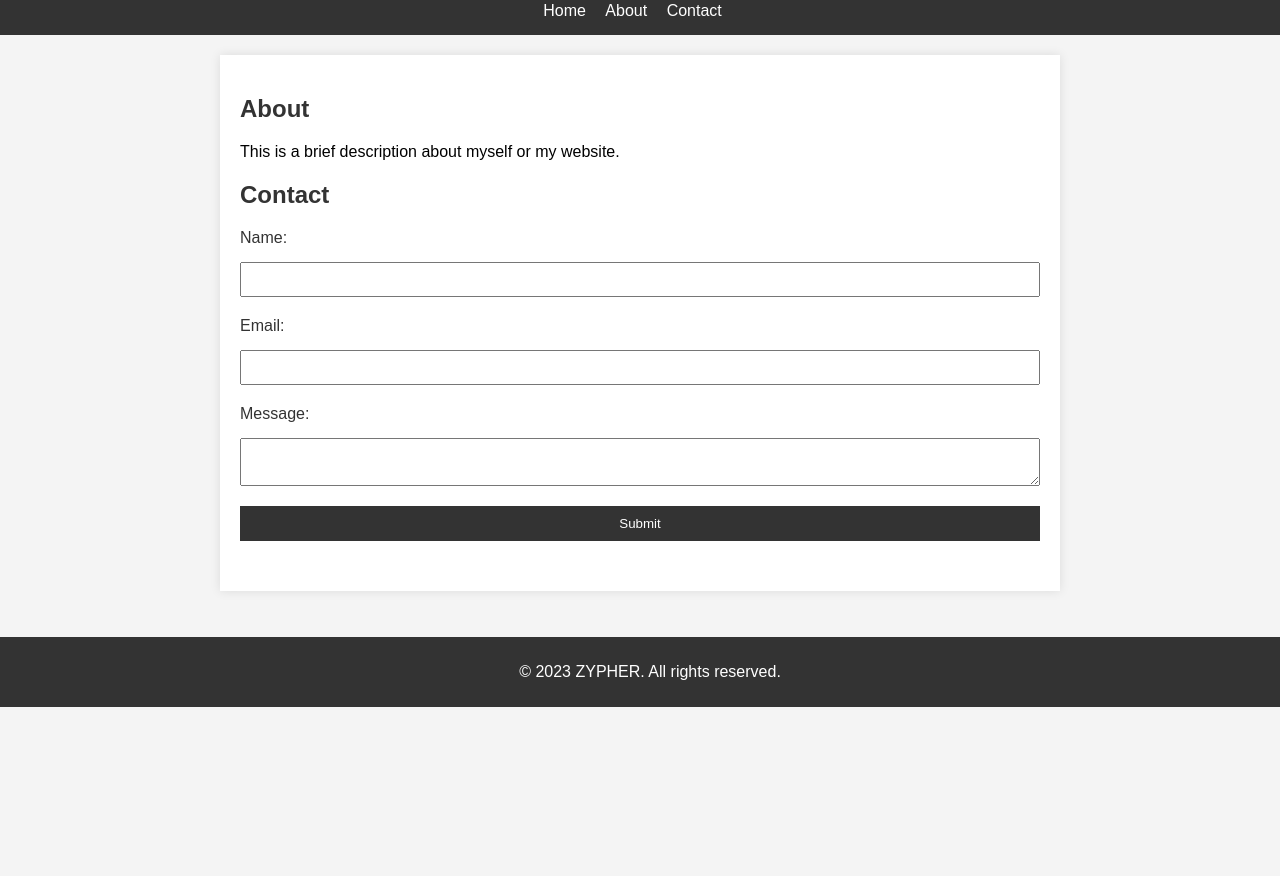
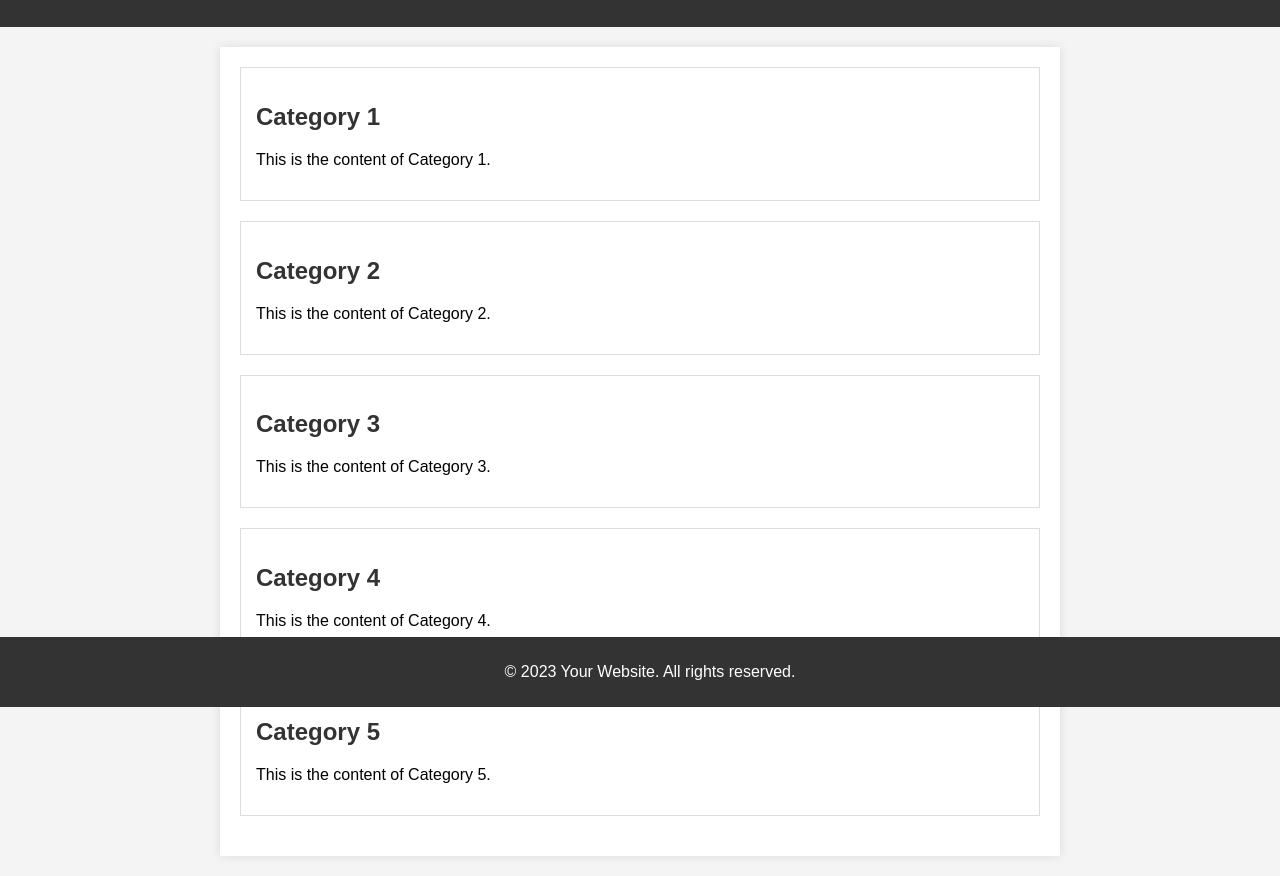
Before and after one commit to ZYPHER-OF/ZYPHER-OF.github.io, a plain HTML site: page index.html in a window 1280 px wide. Shown: the part 93-969 px from the top of the page. Before the commit the page ends 800 px from the top, so only its background shows below. Drawn offline with Linux system fonts and the light colour scheme.

Commit message:
Update index.html

```diff
--- a/index.html
+++ b/index.html
@@ -1,35 +1,22 @@
 <!DOCTYPE html>
-<html>
+<html lang="en">
 <head>
+  <meta charset="UTF-8">
+  <meta name="viewport" content="width=device-width, initial-scale=1.0">
+  <title>Main Page</title>
   <style>
     body {
       font-family: 'Arial', sans-serif;
+      background-color: #f4f4f4;
       margin: 0;
       padding: 0;
-  background-color: #f4f4f4;
     }
 
     header {
       background-color: #333;
       color: #fff;
-  padding: 15px;
       text-align: center;
-}
-
-nav ul {
-  list-style: none;
-  margin: 0;
-  padding: 0;
-}
-
-nav li {
-  display: inline;
-  margin-right: 15px;
-}
-
-nav a {
-  text-decoration: none;
-  color: #fff;
+      padding: 20px;
     }
 
     main {
@@ -40,43 +27,14 @@ main {
       box-shadow: 0 0 10px rgba(0, 0, 0, 0.1);
     }
 
-section {
-  margin-bottom: 20px;
-}
-
     h2 {
       color: #333;
     }
 
-form {
-  display: grid;
-  grid-gap: 10px;
-}
-
-label {
-  display: block;
-  margin-bottom: 5px;
-  color: #333;
-}
-
-input,
-textarea {
-  width: 100%;
-  padding: 8px;
-  box-sizing: border-box;
-  margin-bottom: 10px;
-}
-
-input[type="submit"] {
-  background-color: #333;
-  color: #fff;
-  cursor: pointer;
-  padding: 10px;
-  border: none;
-}
-
-input[type="submit"]:hover {
-  background-color: #555;
+    .category {
+      border: 1px solid #ddd;
+      padding: 15px;
+      margin-bottom: 20px;
     }
 
     footer {
@@ -88,46 +46,42 @@ footer {
       bottom: 0;
       width: 100%;
     }
-
   </style>
 </head>
 <body>
   <header>
-    <h1>Welcome to my beta website!</h1>
-    <nav>
-      <ul>
-        <li><a href="#">Home</a></li>
-        <li><a href="#">About</a></li>
-        <li><a href="#">Contact</a></li>
-      </ul>
-    </nav>
+    <h1>Welcome to My Website!</h1>
   </header>
 
   <main>
-    <section>
-      <h2>About</h2>
-      <p>This is a brief description about myself or my website.</p>
+    <section class="category">
+      <h2>Category 1</h2>
+      <p>This is the content of Category 1.</p>
     </section>
 
-    <section>
-      <h2>Contact</h2>
-      <form>
-        <label for="name">Name:</label>
-        <input type="text" id="name" name="name">
+    <section class="category">
+      <h2>Category 2</h2>
+      <p>This is the content of Category 2.</p>
+    </section>
 
-        <label for="email">Email:</label>
-        <input type="email" id="email" name="email">
+    <section class="category">
+      <h2>Category 3</h2>
+      <p>This is the content of Category 3.</p>
+    </section>
 
-        <label for="message">Message:</label>
-        <textarea id="message" name="message"></textarea>
+    <section class="category">
+      <h2>Category 4</h2>
+      <p>This is the content of Category 4.</p>
+    </section>
 
-        <input type="submit" value="Submit">
-      </form>
+    <section class="category">
+      <h2>Category 5</h2>
+      <p>This is the content of Category 5.</p>
     </section>
   </main>
 
   <footer>
-    <p>© 2023 ZYPHER. All rights reserved.</p>
+    <p>© 2023 Your Website. All rights reserved.</p>
   </footer>
 </body>
 </html>
```
Lines whose indentation alone changed are shown as unchanged.
